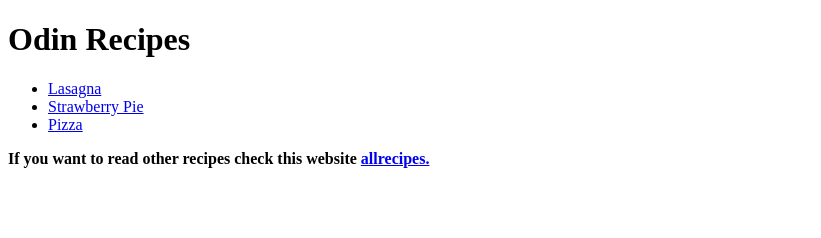
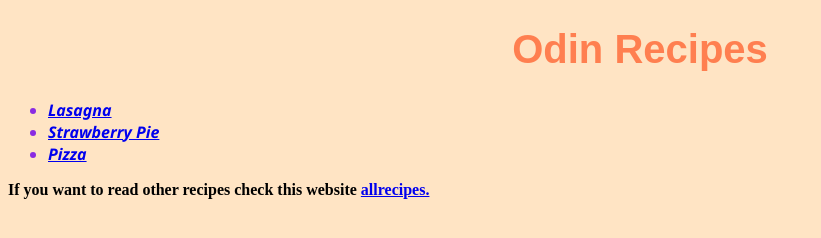
Before and after one commit to Gurpartap335/odin-recipes, a plain HTML site: page index.html in a window 1280 px wide. Shown: the whole page, without its empty margins (0-821 px from the left). Drawn offline with Linux system fonts and the light colour scheme.

Commit message:
adding css in main page

```diff
--- a/index.html
+++ b/index.html
@@ -5,15 +5,18 @@
     <meta http-equiv="X-UA-Compatible" content="IE=edge">
     <meta name="viewport" content="width=device-width, initial-scale=1.0">
     <title>Odin Recipes</title>
+
+    <link rel="stylesheet" href="style.css">
+
 </head>
 <body>
-    <h1>Odin Recipes</h1>
+    <h1 class="center">Odin Recipes</h1>
     <ul>
         <li><a target="_blank" rel="noopener noreferrer" href="recipes/lasagna.html">Lasagna</a></li>
         <li><a target="_blank" rel="noopener noreferrer" href="recipes/strawbery-pie.html">Strawberry Pie</a></li>
         <li><a target="_blank" rel="noopener noreferrer" href="recipes/pizza.html">Pizza</a></li>
     </ul>
 
-    <b>If you want to read other recipes check this website <a href="https://www.allrecipes.com/">allrecipes.</a></b>
+    <b>If you want to read other recipes check this website <a target="_blank" rel="noopener noreferrer" href="https://www.allrecipes.com/" class="links">allrecipes.</a></b>
 </body>
 </html>
--- /dev/null
+++ b/style.css
@@ -0,0 +1,25 @@
+* {
+    background-color: bisque;
+}
+
+.center {
+    text-align: center;
+    font-weight: 900;
+    font-size: 40px;
+    color: coral;
+    font-family: Arial, Helvetica, sans-serif;
+}
+
+li {
+    font-size: 16px;
+    font-weight: bold;
+    /* color:rgb(10, 217, 210); */
+    color: blueviolet;
+    font-family: 'Segoe UI', Tahoma, Geneva, Verdana, sans-serif;
+    font-style: italic;
+}
+
+/* .links {
+    font-weight: bolder;
+}
+ */
```
